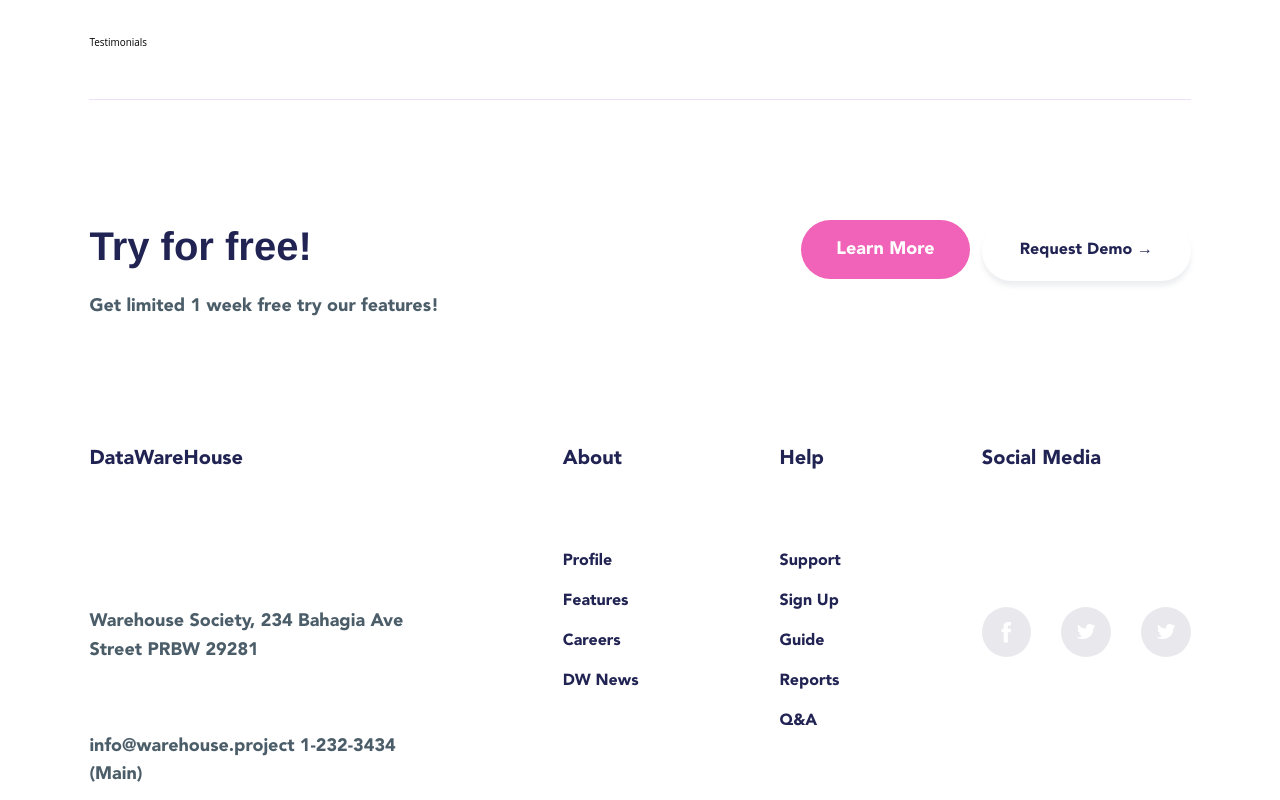
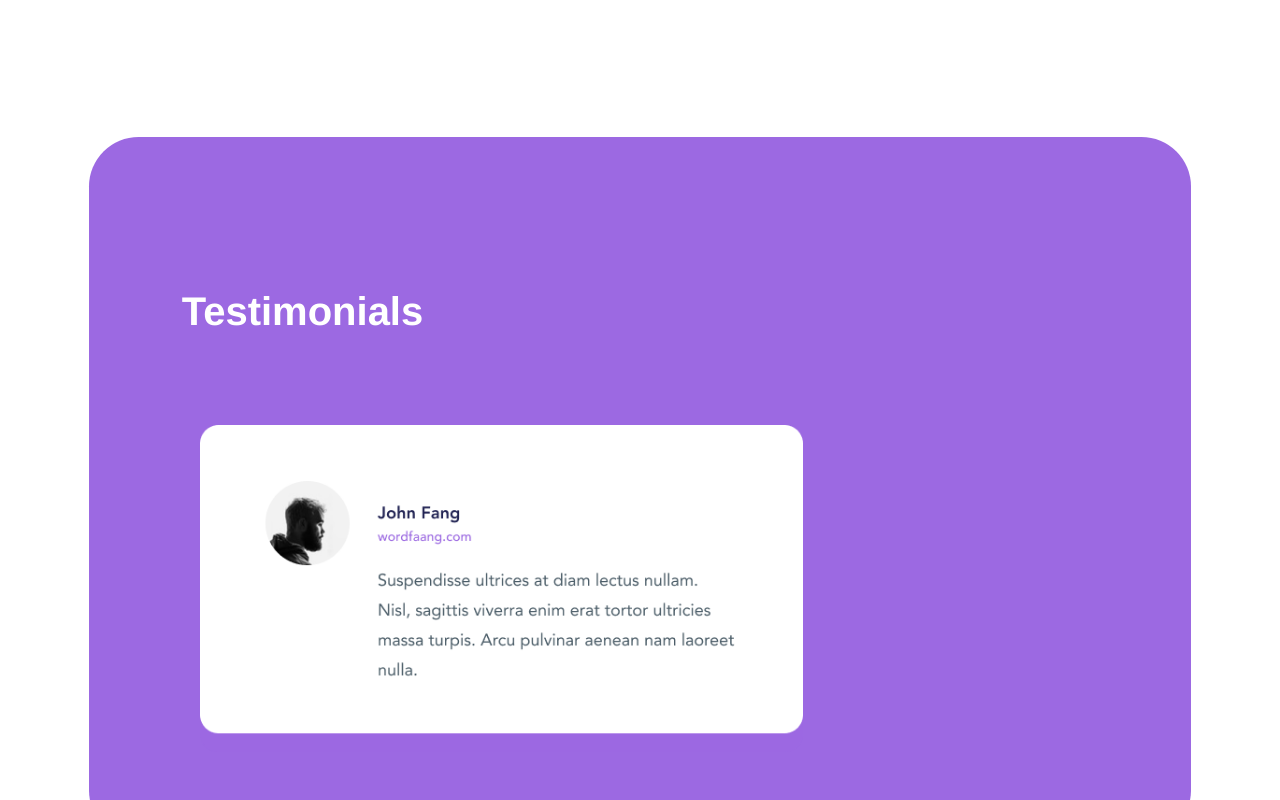
Before and after one commit to katyakan/data_project, a plain HTML site: page index.html in a window 1280 px wide. Shown: the part 2680-3480 px from the top of the page. Drawn offline with Linux system fonts and the light colour scheme.

Commit message:
feat: add testimonials

```diff
--- a/index.html
+++ b/index.html
@@ -131,10 +131,12 @@
       </div>
     </section>
     <section class="testimonials">
-      <div class="container">
+      <div class="container testimonials__container">
         <h2 class="testimonials__heading">Testimonials</h2>
         <div class="testimoninals__cards">
-          <div class="testiomonials__card"></div>
+          <div class="testiomonials__card">
+            <img src="./assets/img/image07.png" alt="cards">
+          </div>
         </div>
       </div>
     </section>
--- a/styles.css
+++ b/styles.css
@@ -13,7 +13,6 @@ header ul {
 
   text-align: center;
   align-items: center;
-
 }
 
 header {
@@ -26,7 +25,7 @@ font-weight: 500;
   font-size: 16px;
   line-height: 160%;
   margin-right: 4rem;
-color: #4B5D68;
+  color: #4b5d68;
 }
 
 .header__button {
@@ -40,7 +39,7 @@ align-items: center;
   letter-spacing: 0.005em;
 
   color: #212353;
-background: #FFFFFF;
+  background: #ffffff;
   box-shadow: 0px 5px 5px rgba(75, 93, 104, 0.1);
   border-radius: 50px;
   width: 21rem;
@@ -54,10 +53,8 @@ margin-left: 1rem;
   margin-top: 14rem;
 }
 .hero__flex {
-
   display: flex;
   position: relative;
-
 }
 
 .hero__heading {
@@ -83,14 +80,14 @@ font-style: normal;
   font-weight: 500;
   font-size: 18px;
   line-height: 160%;
-color: #4B5D68;
+  color: #4b5d68;
   width: 38rem;
   height: 12rem;
 }
 
 .hero__button {
   border-radius: 5rem;
-background:  #9C69E2;
+  background: #9c69e2;
   width: 17rem;
   height: 6rem;
   color: white;
@@ -101,11 +98,7 @@ font-weight: 800;
   font-size: 18px;
   line-height: 160%;
 
-
-
-
-color: #FFFFFF;
-
+  color: #ffffff;
 }
 
 .hero__right img {
@@ -123,13 +116,11 @@ color: #FFFFFF;
 /* We are a high-level data storage bank*/
 .bank {
   margin-top: 21.4rem;
-
 }
 .bank__pink-area {
   display: flex;
   background: rgba(240, 99, 184, 0.15);
   border-radius: 50px;
-
 }
 .bank__left {
   width: 42%;
@@ -145,7 +136,6 @@ line-height: 130%;
   align-items: center;
   color: #212353;
   width: 47.5rem;
-
 }
 .bank__right {
   margin-left: 6.2rem;
@@ -159,15 +149,13 @@ font-weight: 500;
   font-size: 18px;
   line-height: 160%;
 
-color: #4B5D68;
+  color: #4b5d68;
 }
-
 
 /*FEatures*/
 .features {
   text-align: center;
   align-items: center;
-
 }
 .features h2 {
   margin-top: 14.9rem;
@@ -184,7 +172,6 @@ margin-bottom: 5rem;
   color: #212353;
 }
 .features p {
-
   width: 58.4rem;
   font-family: 'Avenir';
   font-style: normal;
@@ -192,7 +179,7 @@ font-weight: 500;
   font-size: 18px;
   line-height: 160%;
 
-color: #4B5D68;
+  color: #4b5d68;
 }
 .features__text {
   margin: 0 auto;
@@ -204,7 +191,6 @@ color: #4B5D68;
   grid-template-columns: repeat(2, 1fr);
   grid-template-rows: repeat(2, 1fr);
   gap: 10px;
-
 }
 .features__block {
   margin-top: 10rem;
@@ -227,9 +213,7 @@ border-radius: 2rem;
   border-top-left-radius: 12rem;
 }
 .violet {
-
   background: rgb(156, 105, 226, 0.1);
-
 }
 .pink {
   background: rgb(240, 99, 184, 0.1);
@@ -242,7 +226,6 @@ border-top-left-radius: 12rem;
 
   position: absolute;
   width: 23.2rem;
-
 }
 .features__block-description h3 {
   margin-top: 4.9rem;
@@ -255,9 +238,6 @@ font-size: 24px;
   line-height: 130%;
   align-items: center;
   color: #212353;
-
-
-
 }
 .features__block-description p {
   float: right;
@@ -269,8 +249,7 @@ font-style: normal;
   font-weight: 400;
   font-size: 16px;
   line-height: 160%;
-color: #4B5D68;
-
+  color: #4b5d68;
 }
 .features__block-description a {
   position: relative;
@@ -291,13 +270,38 @@ text-align: center;
 /*testimonials*/
 
 .testimonials {
-  margin-top: 5rem;
-  margin-bottom: 5rem;
+
+  margin-top: 15rem;
+  margin-bottom: 15rem;
+}
+.testimonials__container {
+  padding-top: 5rem;
+  width: 111rem;
+  height: 70.9rem;
+  border-radius: 5rem;
+  background: #9c69e2;
+}
+  .testimonials__heading {
+    margin-top: 10rem;
+    margin-left: 9.3rem;
+    font-family: 'Helvetica';
+    font-style: normal;
+    font-weight: 700;
+    font-size: 40px;
+    line-height: 130%;
+    align-items: center;
+    color: #ffffff;
+  }
+.testiomonials__card {
+  margin-top: 8.8rem;
+  margin-left: 9.3rem;
+  width: 64.5rem;
+  height: 33rem;
 }
 /*footer*/
 footer {
   padding-top: 12.1rem;
-  border-top: 1px solid  rgb(156, 105, 226, 0.2);
+  border-top: 1px solid rgb(156, 105, 226, 0.2);
   margin-top: 15rem;
 }
 .footer__column {
@@ -330,8 +334,7 @@ font-style: normal;
   font-weight: 500;
   font-size: 18px;
   line-height: 160%;
-color: #4B5D68;
-
+  color: #4b5d68;
 }
 .footer__try {
   display: flex;
@@ -339,7 +342,7 @@ color: #4B5D68;
 }
 .footer__button {
   border-radius: 5rem;
-  background:  #F063B8;
+  background: #f063b8;
   width: 17rem;
   height: 6rem;
   color: white;
@@ -348,11 +351,10 @@ color: #4B5D68;
   font-style: normal;
   font-weight: 800;
   font-size: 18px;
-  line-height: 160%
+  line-height: 160%;
 }
 
 footer h4 {
-
   font-family: 'Avenir';
   font-style: normal;
   font-weight: 900;
@@ -391,7 +393,6 @@ color: #212353;
   justify-content: space-between;
 }
 .footer__underground-left p {
-
   font-family: 'Avenir';
   font-style: normal;
   font-weight: 400;
@@ -401,5 +402,4 @@ align-items: center;
   letter-spacing: 0.01em;
   color: #212353;
   width: 36rem;
-
 }
```
Also changed, not shown: assets/img/image07.png (added). Lines whose indentation alone changed are shown as unchanged.
